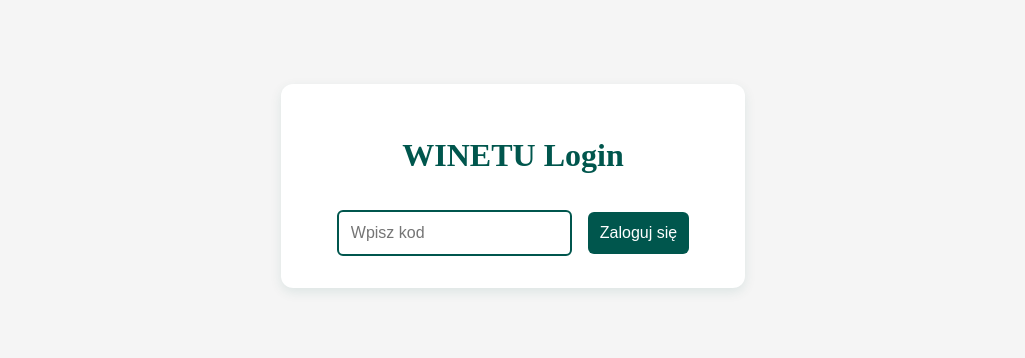
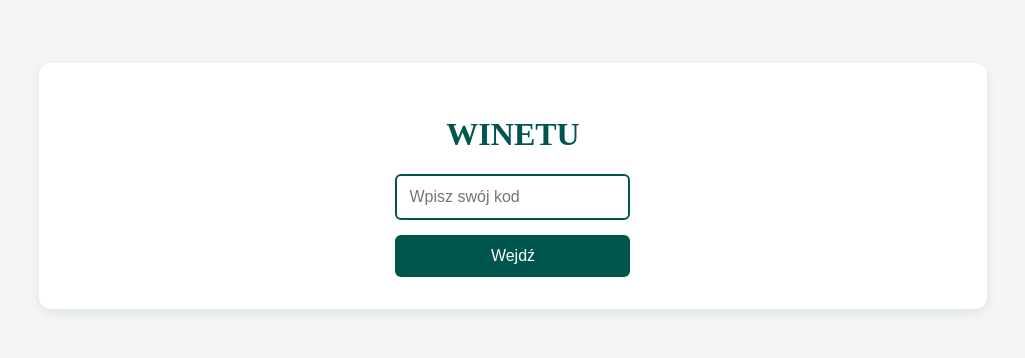
Before and after one commit to marinatea/app-for-orders, a Next.js app: page / in a window 1280 px wide. Shown: the part 222-580 px from the top of the page, without its empty margins (127-1152 px from the left). Built offline with nearby package versions, Linux system fonts and the light colour scheme; no server answers.

Commit message:
login page mq

```diff
--- a/package.json
+++ b/package.json
@@ -16,13 +16,13 @@
     "react": "^18.3.1",
     "react-dom": "^18.3.1",
     "sanity": "^3.62.3",
-    "sass": "^1.79.4",
     "styled-components": "^6.1.13"
   },
   "devDependencies": {
     "@types/node": "^22.7.4",
     "@types/react": "^18.3.11",
     "cross-env": "^7.0.3",
+    "sass": "^1.80.5",
     "typescript": "^5.6.2"
   }
 }
--- a/pages/LoginPage.tsx
+++ b/pages/LoginPage.tsx
@@ -10,14 +10,7 @@ const LoginPage = () => {
   const router = useRouter();
 
   useEffect(() => {
-    // Resetowanie błędu
     setError("");
-
-    // Logowanie zmiennych środowiskowych
-    console.log("Sanity API Version:", process.env.NEXT_PUBLIC_SANITY_API_VERSION);
-    console.log("Sanity Dataset:", process.env.NEXT_PUBLIC_SANITY_DATASET);
-    console.log("Sanity Project ID:", process.env.NEXT_PUBLIC_SANITY_PROJECT_ID);
-    console.log("Sanity API Token:", process.env.NEXT_PUBLIC_SANITY_API_TOKEN);
   }, []);
 
   const handleSubmit = async (e: React.FormEvent) => {
@@ -57,11 +50,11 @@ const LoginPage = () => {
   return (
     <div className={styles.login}>
       <div className={styles.login__form}>
-        <h1 className={styles.login__title}>WINETU Login</h1>
+        <h1 className={styles.login__title}>WINETU</h1>
         <form onSubmit={handleSubmit}>
           <input
             type="text"
-            placeholder="Wpisz kod"
+            placeholder="Wpisz swój kod"
             value={code}
             onChange={(e) => setCode(e.target.value)}
             className={styles.login__input}
@@ -72,7 +65,7 @@ const LoginPage = () => {
             className={styles.login__button}
             disabled={isLoading}
           >
-            {isLoading ? "Logowanie..." : "Zaloguj się"}
+            {isLoading ? "Logowanie..." : "Wejdź"}
           </button>
         </form>
         {error && <p className={styles.login__error}>{error}</p>}
--- a/styles/loginPage.module.scss
+++ b/styles/loginPage.module.scss
@@ -1,3 +1,5 @@
+@use "./mixins/mixins.scss" as *;
+
 $winetu-teal: #00564d;
 $winetu-white: #ffffff;
 $winetu-light-gray: #f5f5f5;
@@ -6,24 +8,28 @@ $winetu-dark-gray: #333333;
 .login {
   display: flex;
   flex-direction: column;
+  background-color: $winetu-light-gray;
   justify-content: center;
   align-items: center;
   height: 100vh;
-  background-color: $winetu-light-gray;
   margin: 0 auto;
 
   &__form {
     display: flex;
     flex-direction: column;
     align-items: center;
-    gap: 20px;
     background-color: $winetu-white;
-    padding: 2rem;
     border-radius: 12px;
     box-shadow: 0 4px 12px rgba(0, 86, 77, 0.1);
     transition: all 0.3s ease;
-    max-width: 400px;
-    width: 100%;
+    width: 70%;
+    padding: 2rem;
+
+    form {
+      display: flex;
+      flex-direction: column;
+      gap: 15px; // Użyj gap wewnątrz form
+    }
 
     &:hover {
       box-shadow: 0 6px 18px rgba(0, 86, 77, 0.2);
@@ -36,7 +42,6 @@ $winetu-dark-gray: #333333;
     border-radius: 6px;
     font-size: 1rem;
     transition: all 0.3s ease;
-    margin-right: 1rem;
 
     &:focus {
       outline: none;
@@ -65,16 +70,12 @@ $winetu-dark-gray: #333333;
   }
 
   &__title {
-    font-size: 2rem;
     color: $winetu-teal;
-    margin-bottom: 1rem;
-    text-align: center;
   }
 
   &__error {
     color: #e63946;
     font-size: 0.875rem;
     text-align: center;
-    margin-top: 1rem;
   }
 }
--- /dev/null
+++ b/styles/mixins/mixins.scss
@@ -0,0 +1,25 @@
+// styles/mixins.scss
+
+@mixin mobile {
+  @media (max-width: 600px) {
+    @content;
+  }
+}
+
+@mixin tablet {
+  @media (min-width: 601px) and (max-width: 900px) {
+    @content;
+  }
+}
+
+@mixin desktop {
+  @media (min-width: 901px) and (max-width: 1200px) {
+    @content;
+  }
+}
+
+@mixin large-desktop {
+  @media (min-width: 1201px) {
+    @content;
+  }
+}
```
Also changed, not shown: 1 other file (tests, documents, lock files or other folders).
